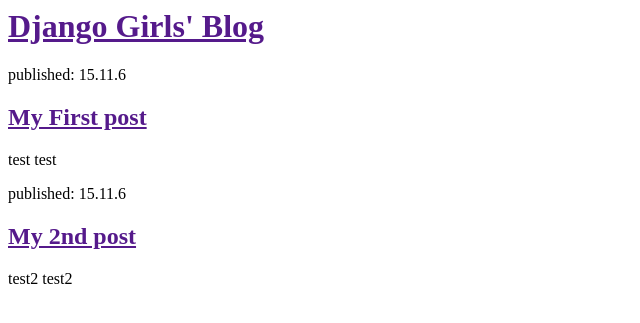
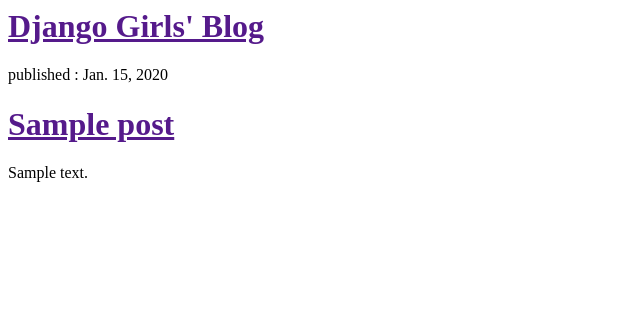
Before and after one commit to ohultraman/my-first-blog, a Django app: template blog/templates/blog/post_list.html in a window 1280 px wide. Shown: the top 323 px of the page, without its empty margins (0-640 px from the left). Run offline with Django 3.2, Linux system fonts and the light colour scheme; the template is opened without the code that fills it: values that come from a table or form of the project are taken from there, others are empty; tables that the repository leaves empty hold one stand-in row (values such as "Sample post").

Commit message:
Modified templates to display posts from database

```diff
--- a/blog/templates/blog/post_list.html
+++ b/blog/templates/blog/post_list.html
@@ -7,16 +7,12 @@
             <h1><a href="">Django Girls' Blog</a></h1>
         </div>
 
-        <div>
-            <p>published: 15.11.6</p>
-            <h2><a href="">My First post</a> </h2>
-            <p>test test</p>
-        </div>
-
-        <div>
-            <p>published: 15.11.6</p>
-            <h2><a href="">My 2nd post</a> </h2>
-            <p>test2 test2</p>
-        </div>
+        {% for post in posts %}
+            <div>
+                <p>published : {{ post.published_date }}</p>
+                <h1><a href="">{{ post.title}}</a> </h1>
+                <p>{{ post.text | linebreaks}}</p>
+            </div>
+        {% endfor %}
 	</body>
 </html>
--- a/blog/views.py
+++ b/blog/views.py
@@ -1,5 +1,7 @@
 from django.shortcuts import render
-
+from django.utils import timezone
+from .models import Post
 # Create your views here.
 def post_list(request):
-    return render(request, 'blog/post_list.html', {})
+    posts = Post.objects.filter(published_date__lte = timezone.now()).order_by('published_date')
+    return render(request, 'blog/post_list.html', {'posts':posts})
```
